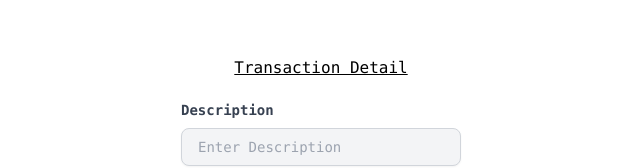
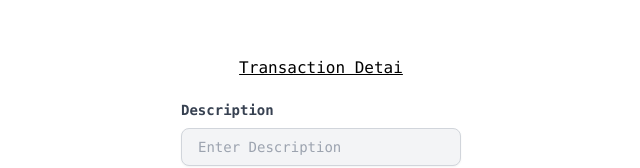
Before and after one commit to devsany/MoneyMap, a React (Create React App) app: page / in a window 1280 px wide. Shown: the part 132-300 px from the top of the page, without its empty margins (319-959 px from the left). Built offline with nearby package versions, Linux system fonts and the light colour scheme.

Commit message:
commited

```diff
--- a/src/Component/transaction/TransactionForm.jsx
+++ b/src/Component/transaction/TransactionForm.jsx
@@ -69,7 +69,7 @@ const TransactionForm = () => {
             <div className="form_data">
               <div className="coolinput w-full max-w-xs p-5 bg-white rounded-lg font-mono">
                 <h2 className="text-center font-thin">
-                  <u>Transaction Detail</u>
+                  <u>Transaction Detai</u>
                 </h2>
                 <label
                   className="text block text-gray-700 text-sm font-bold  mt-5 mb-2"
```
